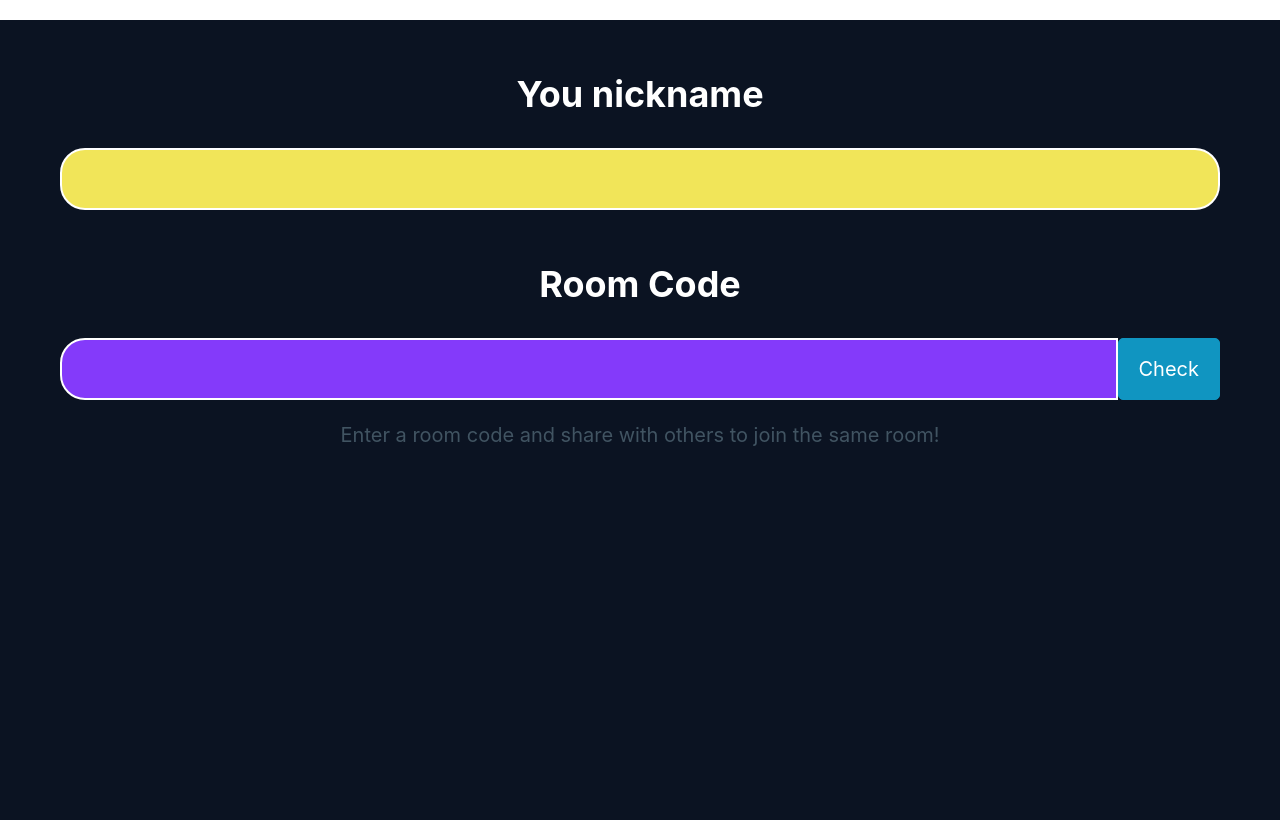
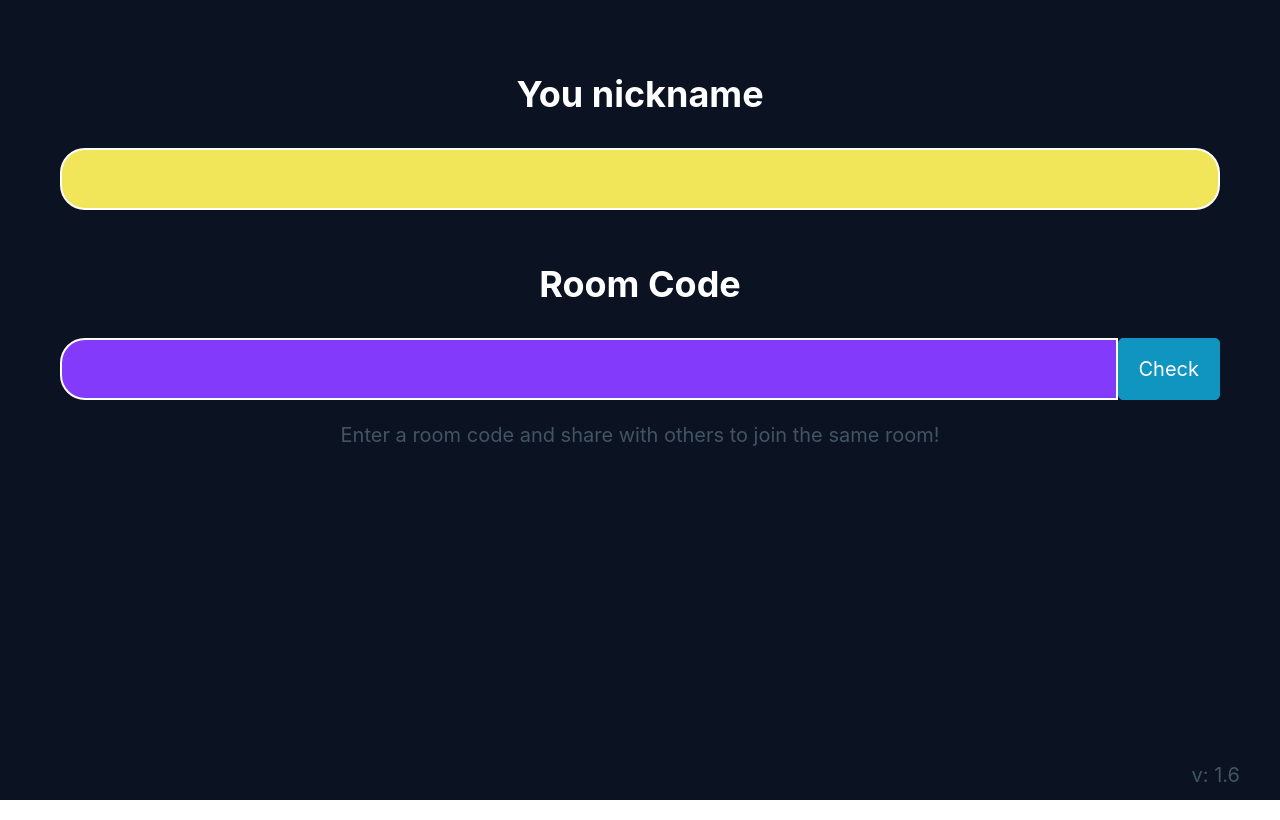
Before and after one commit to hyvnova/nova-chat-app, a React (Create React App) app: page /#/chat in a window 1280 px wide. Built offline with nearby package versions, Linux system fonts and the light colour scheme; no server answers.

Commit message:
Version 1.6 Added Version at start page

```diff
--- a/src/components/LoginUI.jsx
+++ b/src/components/LoginUI.jsx
@@ -3,6 +3,7 @@ import "./loginIU/styles/local.css";
 
 // components
 import LoginForm from "./loginIU/LoginForm";
+import Version from "./Version";
 
 // hooks
 import { useContext } from "react";
@@ -36,6 +37,9 @@ export default function LoginUI() {
     return (
     <>
         <LoginForm handleSubmit={formHandleSubmit}/>
+        <footer>
+            <Version />
+        </footer>
     </>
     );
 }
--- /dev/null
+++ b/src/components/Version.jsx
@@ -0,0 +1,5 @@
+export default function Version() {
+    const version = "1.6"
+
+    return <p className="version-text"> v: {version} </p>
+}
--- a/src/components/loginIU/LoginForm.jsx
+++ b/src/components/loginIU/LoginForm.jsx
@@ -39,10 +39,6 @@ export default function LoginForm({handleSubmit}) {
             }
             </div>
             <p>Enter a room code and share with others to join the same room!</p>
-
-
-
-
         </form>
     );
 }
--- a/src/styles/global.css
+++ b/src/styles/global.css
@@ -8,6 +8,8 @@ body, div#root {
   background-color: #0B1322;
   width: 100%;
   height: 100%;
+
+  overflow: hidden;
 }
 
 [draggable=true] {
@@ -19,4 +21,18 @@ code {
     monospace;
 }
 
+footer {
+  position: fixed;
+  bottom: 0;
+  width: 100%;
+  display: flex;
+  justify-content: flex-end;
+  padding: 0.5em 2em;
+}
+
+.version {
+  color: rgb(228, 228, 228);
+  font-size: 18px;
+}
+
 @import url('https://fonts.googleapis.com/css2?family=Roboto&display=swap');
```
